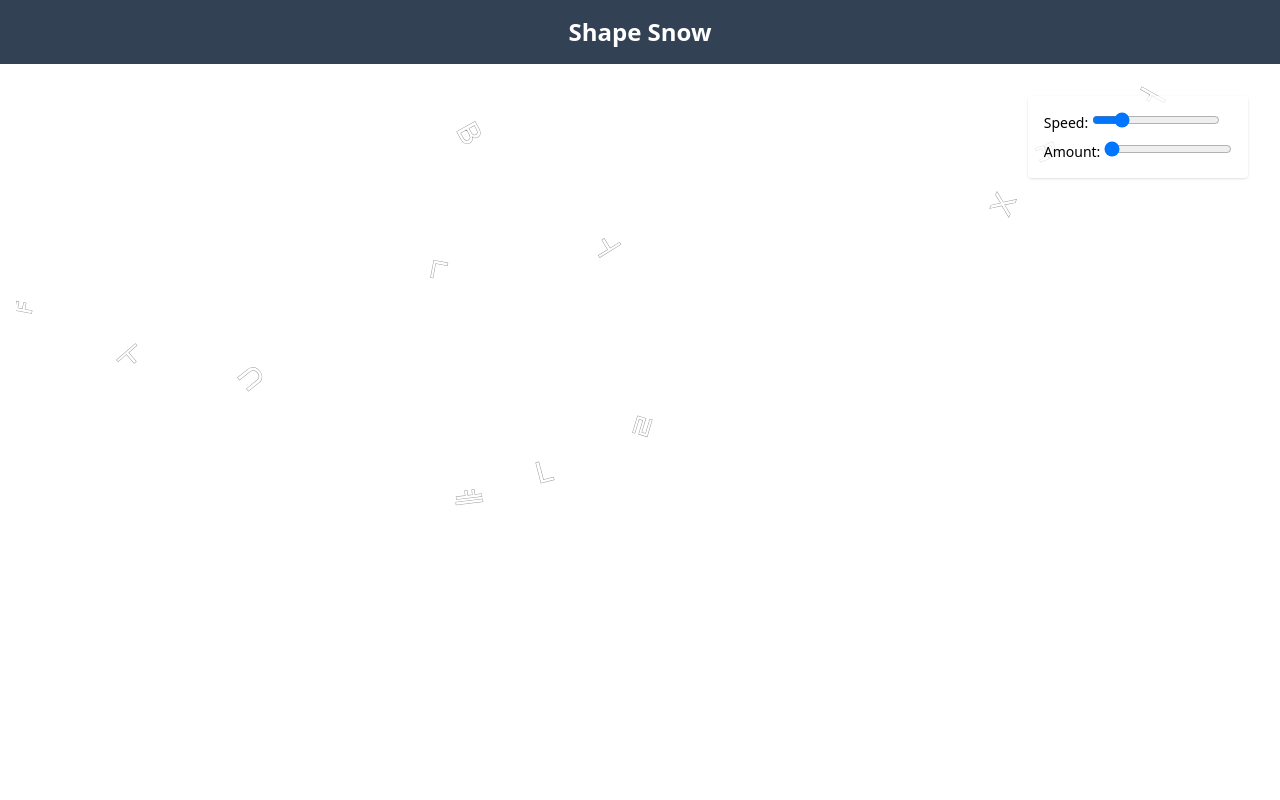
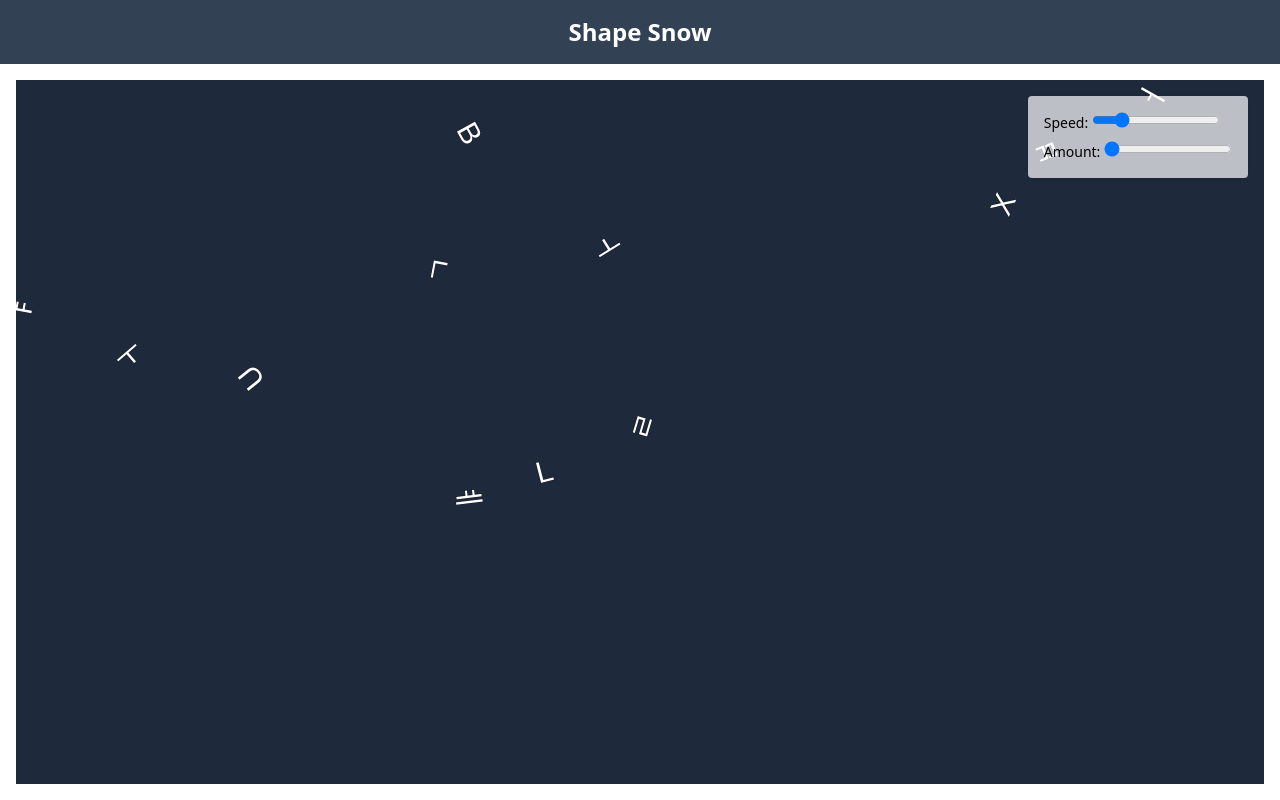
Before and after one commit to silbaram/silbaram.github.io, a Gatsby site: page /web-motion/shape-snow in a window 1280 px wide. Built offline with nearby package versions, Linux system fonts and the light colour scheme; Gatsby itself is replaced by a stand-in of ours.

Commit message:
Add dark background to Shape Snow

```diff
--- a/src/pages/web-motion/shape-snow/index.js
+++ b/src/pages/web-motion/shape-snow/index.js
@@ -9,6 +9,7 @@
     const canvas = canvasRef.current
     if (!canvas) return
     const ctx = canvas.getContext("2d")
+    canvas.style.backgroundColor = "#1e293b"
     let animationFrameId
 
     let shapes = []
```
